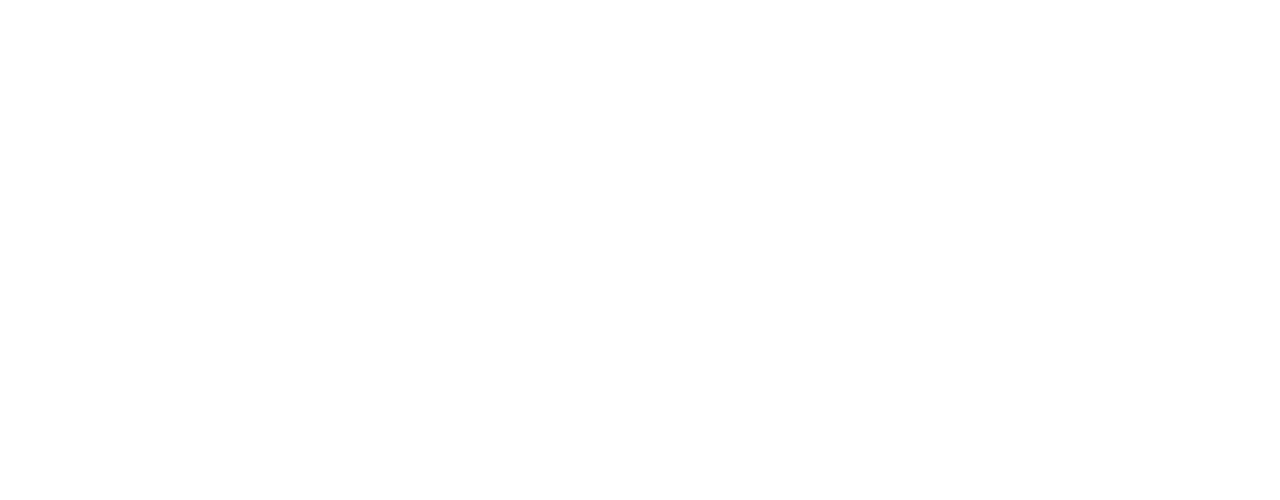
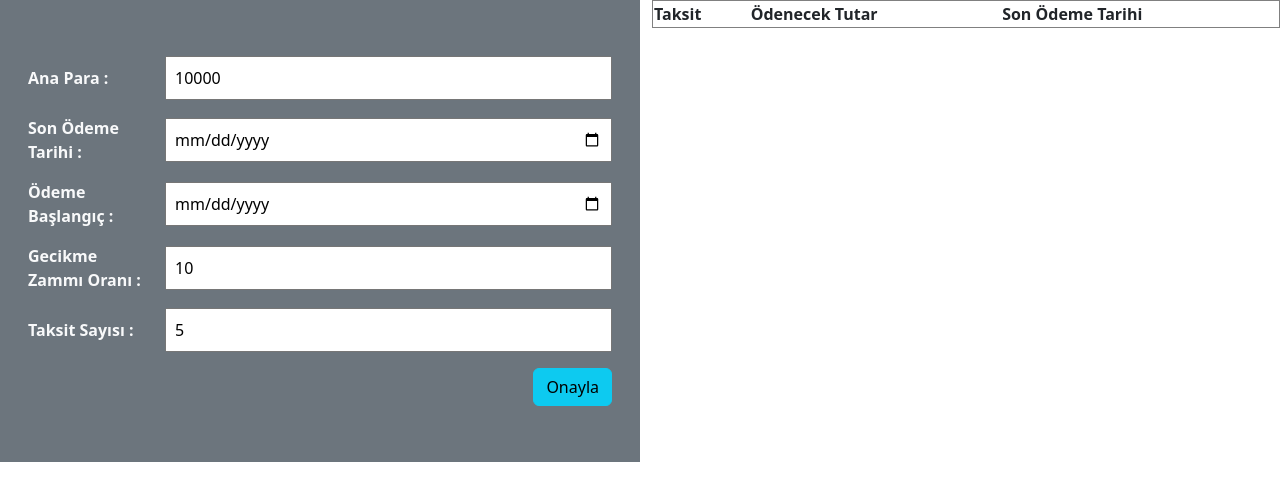
Before and after one commit to yasinseden/paymant-planner, a plain HTML site: page index.html in a window 1280 px wide. Drawn offline with nearby package versions, Linux system fonts and the light colour scheme.

Commit message:
complete: HTML basics)

```diff
--- a/index.html
+++ b/index.html
@@ -5,16 +5,98 @@
     <meta charset="UTF-8">
     <meta name="viewport" content="width=device-width, initial-scale=1.0">
     <title>Document</title>
+    <link href="https://cdn.jsdelivr.net/npm/bootstrap@5.3.3/dist/css/bootstrap.min.css" rel="stylesheet"
+        integrity="sha384-QWTKZyjpPEjISv5WaRU9OFeRpok6YctnYmDr5pNlyT2bRjXh0JMhjY6hW+ALEwIH" crossorigin="anonymous">
 </head>
 
 <body>
 
+    <style>
+    </style>
+
+    <form class="row" id="deptCalculationForm">
+        <div class="col-6 bg-secondary py-5">
+            <div class="row py-2 mx-3 d-flex align-items-center">
+                <label class="col-3 text-light fw-bold" for="deptAmount">Ana Para :</label>
+                <input class="col-9 p-2" type="number" name="deptAmount" id="deptAmount"
+                    placeholder="Ana Para Miktarını Girin (Yalnızca Sıfırdan Büyük Bir Sayı girin. örn: 12450)"
+                    value="10000">
+            </div>
+            <div class="row py-2 mx-3 d-flex align-items-center">
+                <label class="col-3 text-light fw-bold" for="lastDate">Son Ödeme Tarihi :</label>
+                <input class="col-9 p-2" type="date" name="lastDate" id="lastDate">
+            </div>
+            <div class="row py-2 mx-3 d-flex align-items-center">
+                <label class="col-3 text-light fw-bold" for="paymentStart">Ödeme Başlangıç :</label>
+                <input class="col-9 p-2" type="date" name="paymentStart" id="paymentStart">
+            </div>
+            <div class="row py-2 mx-3 d-flex align-items-center">
+                <label class="col-3 text-light fw-bold" for="interest">Gecikme Zammı Oranı :</label>
+                <input class="col-9 p-2" type="number" name="interest" id="interest"
+                    placeholder="Gecikme Zammı Oranını Girin (Yalnızca Sıfırdan Büyük Bir Sayı girin. örn: 15)"
+                    value="10">
+            </div>
+            <div class="row py-2 mx-3 d-flex align-items-center">
+                <label class="col-3 text-light fw-bold" for="installment">Taksit Sayısı :</label>
+                <input class="col-9 p-2" type="number" name="installment" id="installment"
+                    placeholder="Taksit Sayısını Girin (Yalnızca Sıfırdan Büyük Bir Sayı girin. örn: 9)" value="5">
+            </div>
+            <div class="py-2 mx-3 d-flex align-items-center justify-content-end">
+                <button class="btn btn-info" type="button" onclick="submitForm()">Onayla</button>
+            </div>
+        </div>
+        <div class="col-6">
+            <table border="1" class="w-100">
+                <thead>
+                    <tr>
+                        <th>Taksit</th>
+                        <th>Ödenecek Tutar</th>
+                        <th>Son Ödeme Tarihi</th>
+                    </tr>
+                </thead>
+                <tbody id="paymentPlanTableBody">
+
+                </tbody>
+            </table>
+        </div>
+    </form>
+
+    <script src="https://cdn.jsdelivr.net/npm/bootstrap@5.3.3/dist/js/bootstrap.bundle.min.js"
+        integrity="sha384-YvpcrYf0tY3lHB60NNkmXc5s9fDVZLESaAA55NDzOxhy9GkcIdslK1eN7N6jIeHz"
+        crossorigin="anonymous"></script>
     <script>
 
-        function deptCalculation(originalDeptAmount, lastDateParam, interestRate, installmentsNumber) {
+        function submitForm() {
+            const form = document.getElementById('deptCalculationForm')
+            const deptAmount = Number(document.getElementById('deptAmount').value)
+            const lastDate = new Date(document.getElementById('lastDate').value)
+            const paymentStart = new Date(document.getElementById('paymentStart').value)
+
+            const interest = Number(document.getElementById('interest').value)
+            const installment = Number(document.getElementById('installment').value)
+            form.reset()
+
+            const x = deptCalculation(deptAmount, lastDate, interest, installment, paymentStart)
+            console.log(x);
+
+            x.forEach(installment => {
+                const tb = document.getElementById('paymentPlanTableBody')
+                const tr = document.createElement('tr')
+                const objectFields = [installment.installment, installment.insterestAmountField + installment.maininstallmentAmount, installment.paymentDate]
+                for (let i = 0; i < objectFields.length; i++) {
+                    const td = document.createElement('td')
+                    td.textContent = objectFields[i]
+                    tr.appendChild(td)
+                }
+                tb.appendChild(tr)
+            });
+
+
+        }
+
+        function deptCalculation(originalDeptAmount, lastDate, interestRate, installmentsNumber, installmentStartingDate) {
 
             const dayAsMS = 86400000
-            const lastDate = new Date(lastDateParam)
             const today = new Date()
             console.log(today - lastDate);
 
@@ -28,15 +110,14 @@
                 const interestAmount = ((originalDeptAmount / 100 * interestRate) / 30 * delay).toFixed(2)
 
                 const paymentPlan = []
-                instalmentStartingDate = new Date(2024, 11, 5)
 
-                if (instalmentStartingDate.getTime() < today) {
+                if (installmentStartingDate.getTime() < today) {
                     alert('You need to input a valid date which is after than today')
                 } else {
                     for (let i = 0; i < installmentsNumber; i++) {
 
-                        const month = i != 0 ? instalmentStartingDate.getMonth() + 1 : instalmentStartingDate.getMonth()
-                        const newInstallmentDate = new Date(instalmentStartingDate.setMonth(month))
+                        const month = i != 0 ? installmentStartingDate.getMonth() + 1 : installmentStartingDate.getMonth()
+                        const newInstallmentDate = new Date(installmentStartingDate.setMonth(month))
                         const dayOfWeek = newInstallmentDate.getDay()
 
                         const obj = { installment: i + 1 + '. taksit', paymentDate: newInstallmentDate, maininstallmentAmount: originalDeptAmount / installmentsNumber, insterestAmountField: interestAmount / installmentsNumber }
@@ -53,16 +134,13 @@
                         }
                         paymentPlan.push(obj)
                     }
+                    return paymentPlan
                 }
-                return paymentPlan
             } else {
                 alert('Last payment date cannot be further from today')
             }
         }
 
-        const x = deptCalculation(1000, '2024-10-8', 10, 13)
-        console.log(x);
-
     </script>
 </body>
 
```
